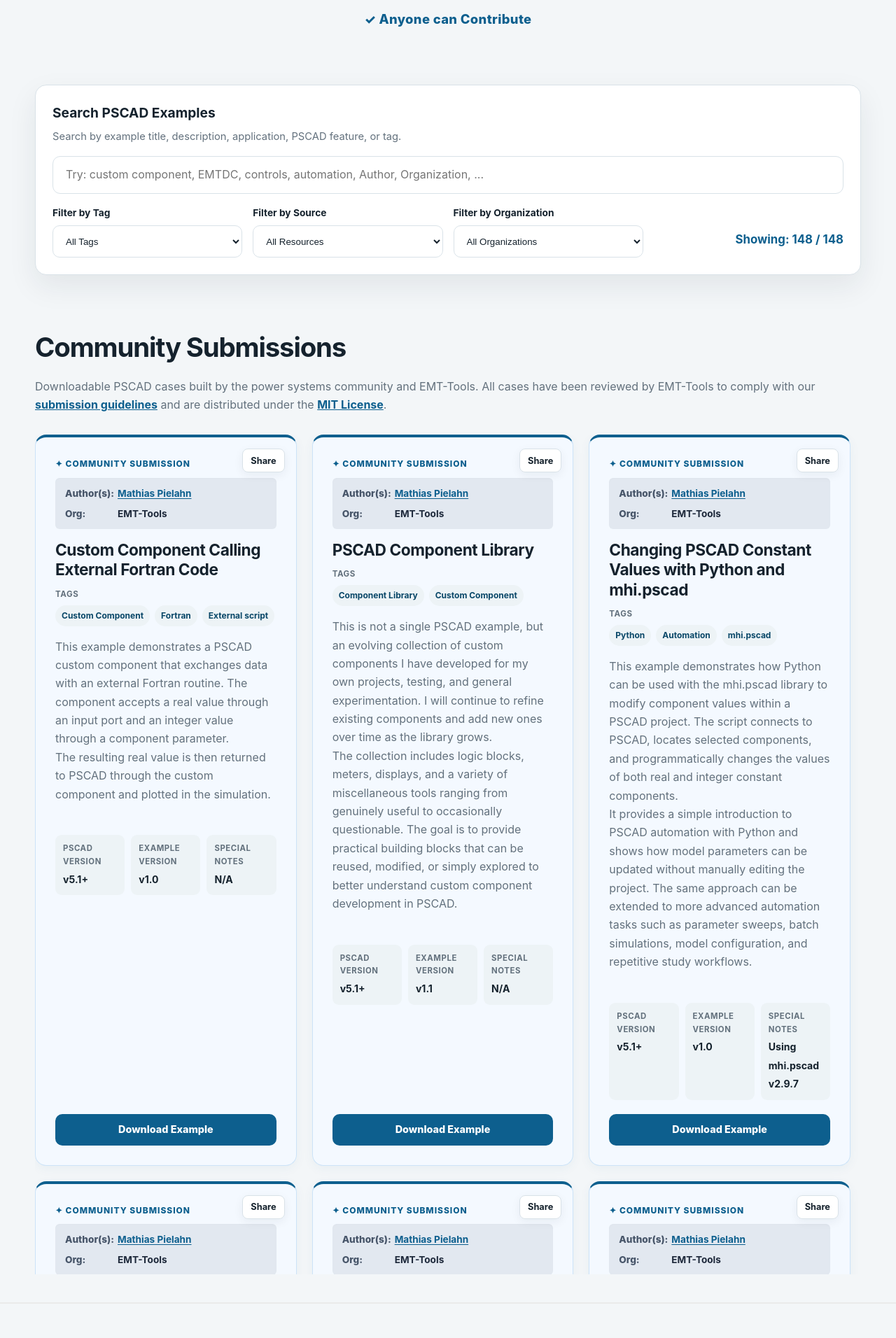
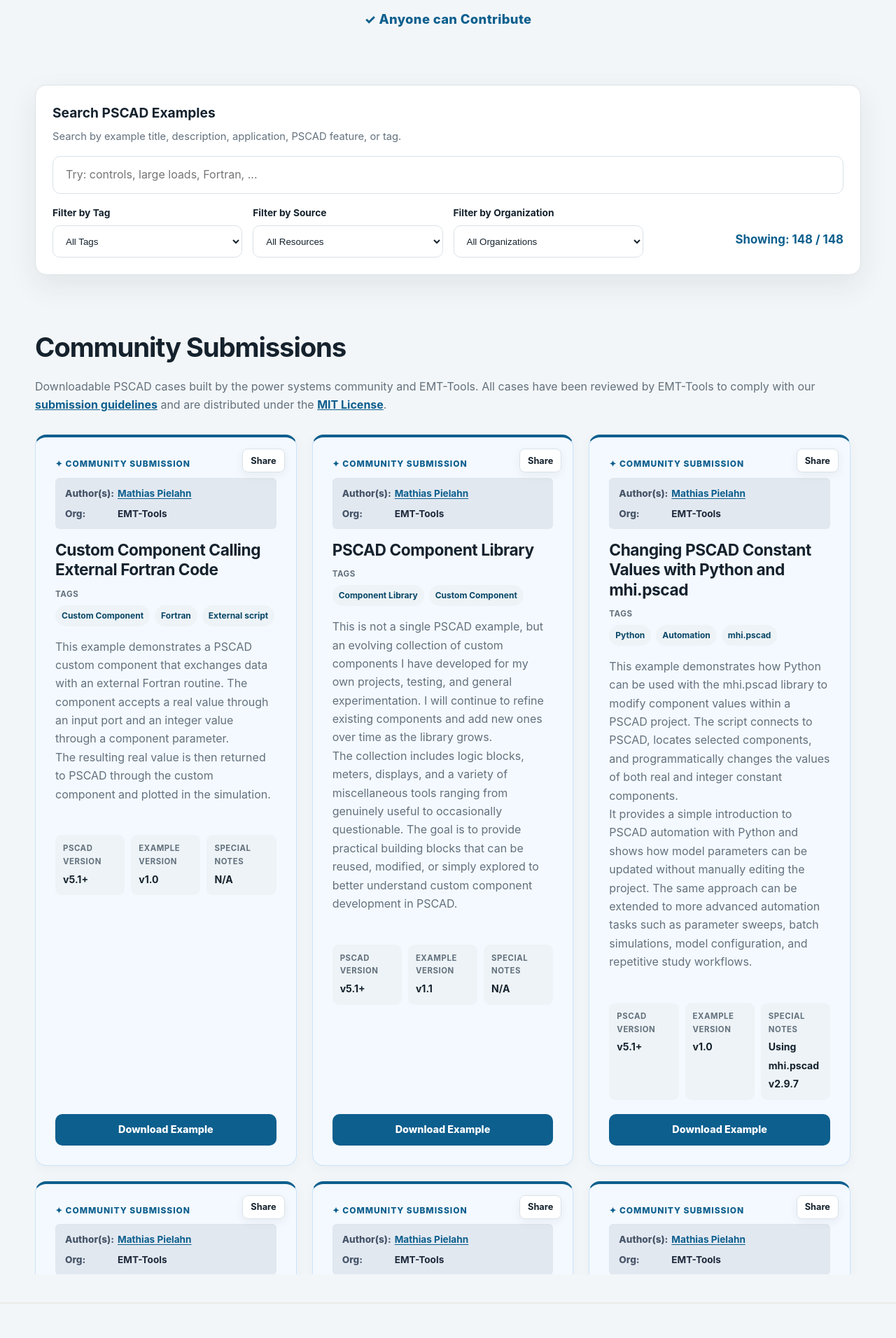
Before and after one commit to EMT-Tools/emt-tools.github.io, a Jekyll site: the page built from index.html, in a window 1280 px wide. Shown: the part 518-2430 px from the top of the page at 70% size. Built offline with Jekyll 4.4.1, drawn with Linux system fonts in a browser that asks for light colours.

Commit message:
Update index.html

```diff
--- a/index.html
+++ b/index.html
@@ -22,7 +22,7 @@
     <div class="search-panel">
       <h2>Search PSCAD Examples</h2>
       <p>Search by example title, description, application, PSCAD feature, or tag.</p>
-      <input aria-label="Search PSCAD examples" class="search-box" id="exampleSearch" placeholder="Try: custom component, EMTDC, controls, automation, Author, Organization, ..." type="search"/>
+      <input aria-label="Search PSCAD examples" class="search-box" id="exampleSearch" placeholder="Try: controls, large loads, Fortran, ..." type="search"/>
 
       <div style="display: grid; grid-template-columns: repeat(auto-fit, minmax(200px, 1fr)); gap: 15px; margin-top: 16px; align-items: end;">
         <div class="tag-filter-wrap" style="max-width: none; margin-top: 0;">
@@ -72,7 +72,6 @@
     <div class="scrollable-grid-container">
       <div class="example-grid" id="submissions-grid">
 
-        <!-- 1. INTERNAL EXAMPLES (Mathias's files from _examples/) -->
         {% for example in site.examples %}
         <article class="searchable-example example-card" id="{{ example.slug }}" data-source="submission" data-org="{{ example.organization | default: 'EMT-Tools' }}" data-search="{{ example.tags | join: ' ' | downcase }} {{ example.title | downcase }} {{ example.author | downcase }} {{ example.organization | downcase }}" style="background-color: #f4f9ff; border: 1px solid #cce3f8; border-top: 4px solid var(--accent); box-shadow: 0 4px 15px rgba(13, 95, 142, 0.05);">
           <button aria-label="Share this PSCAD example" class="share-button-top share-button" type="button">Share</button>
@@ -129,7 +128,7 @@
               <div class="meta-item"><span class="meta-label">Special Notes</span><span class="meta-value">{{ example.special_notes | default: "N/A" }}</span></div>
             </div>
             <div class="card-actions" style="margin-top: auto;">
-              <button class="button button-primary download-button" data-download-url="{{ example.download_url }}" data-example="{{ example.title }}" type="button" style="width: 100%;">
+              <button class="button button-primary download-button" data-download-url="{{ example.download_url }}" data-example="{{ example.title }}" type="button" style="width: 100%; text-align: center;">
                 Download Example
               </button>
             </div>
@@ -137,7 +136,6 @@
         </article>
         {% endfor %}
 
-        <!-- 2. COMMUNITY SUBMISSIONS (from _data/submissions.yml) -->
         {% for resource in site.data.submissions %}
           <article class="searchable-example example-card" id="{{ resource.title | slugify }}" data-source="submission" data-org="{{ resource.organization | escape }}" data-search="{{ resource.tags | join: ' ' | downcase }} {{ resource.title | downcase }} {{ resource.author | downcase }} {{ resource.organization | downcase }}" style="background-color: #f4f9ff; border: 1px solid #cce3f8; border-top: 4px solid var(--accent); box-shadow: 0 4px 15px rgba(13, 95, 142, 0.05);">
             <button aria-label="Share this PSCAD resource" class="share-button-top share-button" type="button">Share</button>
@@ -279,12 +277,11 @@
       <div style="flex: 1 1 400px;">
         <h3>Looking for more?</h3>
         <p>I will try to create and upload new cases (somewhat) regularly. Follow on LinkedIn for new example releases, PSCAD tips, model development techniques, debugging lessons, and practical simulation insights.</p>
-        <a class="button button-linkedin follow-link" data-location="bottom-callout" href="https://www.linkedin.com/in/mathiaspielahn/" rel="noopener noreferrer" target="_blank" style="display: inline-block; margin-top: 15px;">
+        <a class="button button-primary follow-link" data-location="bottom-callout" href="https://www.linkedin.com/in/mathiaspielahn/" rel="noopener noreferrer" target="_blank" style="display: inline-block; margin-top: 15px; text-align: center;">
           Follow on LinkedIn
         </a>
       </div>
 
-      <!-- FOOTER CURATOR CARD -->
       <div class="curator-card" style="flex: 0 1 320px; background: var(--surface); border: 1px solid var(--border); border-radius: 12px; padding: 18px; box-shadow: 0 8px 24px rgba(20, 36, 52, 0.04); text-align: left;">
         <div style="display: flex; align-items: center; gap: 14px; margin-bottom: 0;">
           <img src="/author/Pic.jpeg" alt="Mathias Pielahn" style="width: 60px; height: 60px; border-radius: 50%; object-fit: cover; border: 1px solid var(--border);">
```
Also changed, not shown: other parts of index.html (+1 -1 lines).
